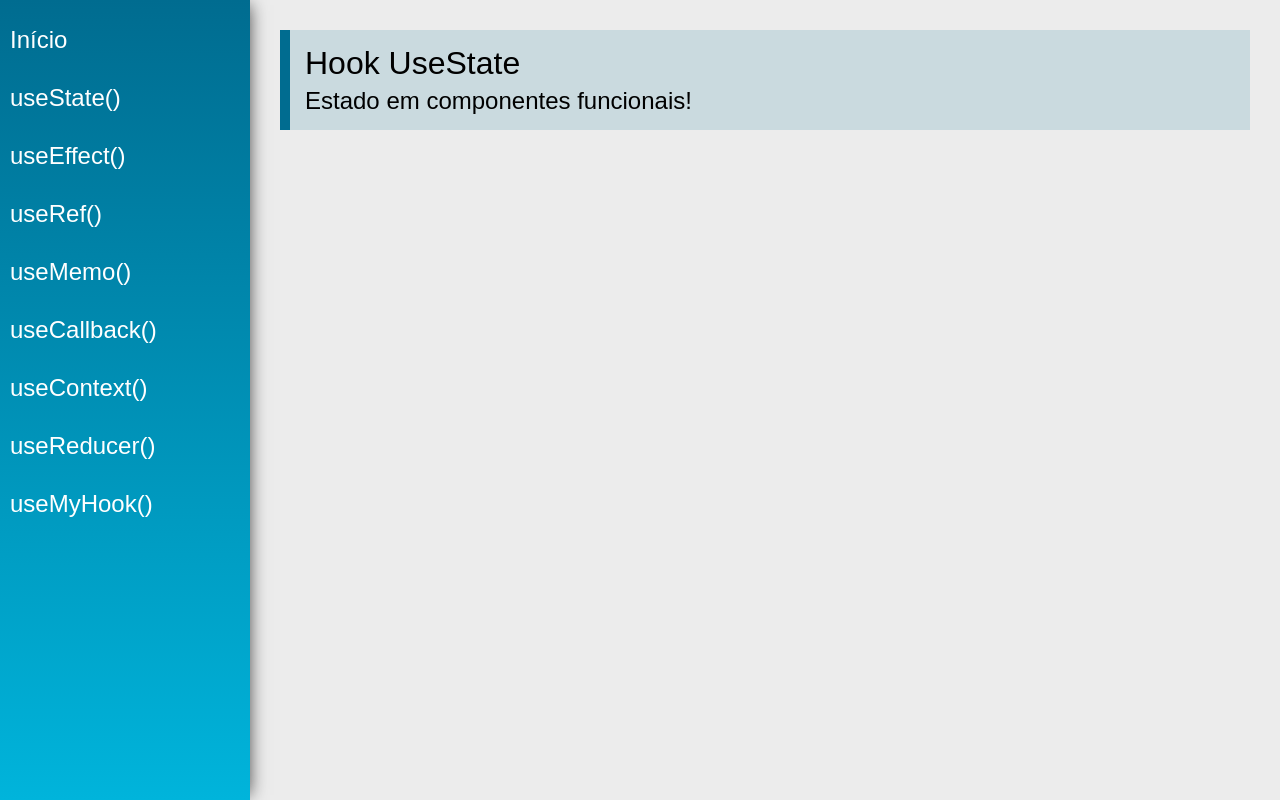
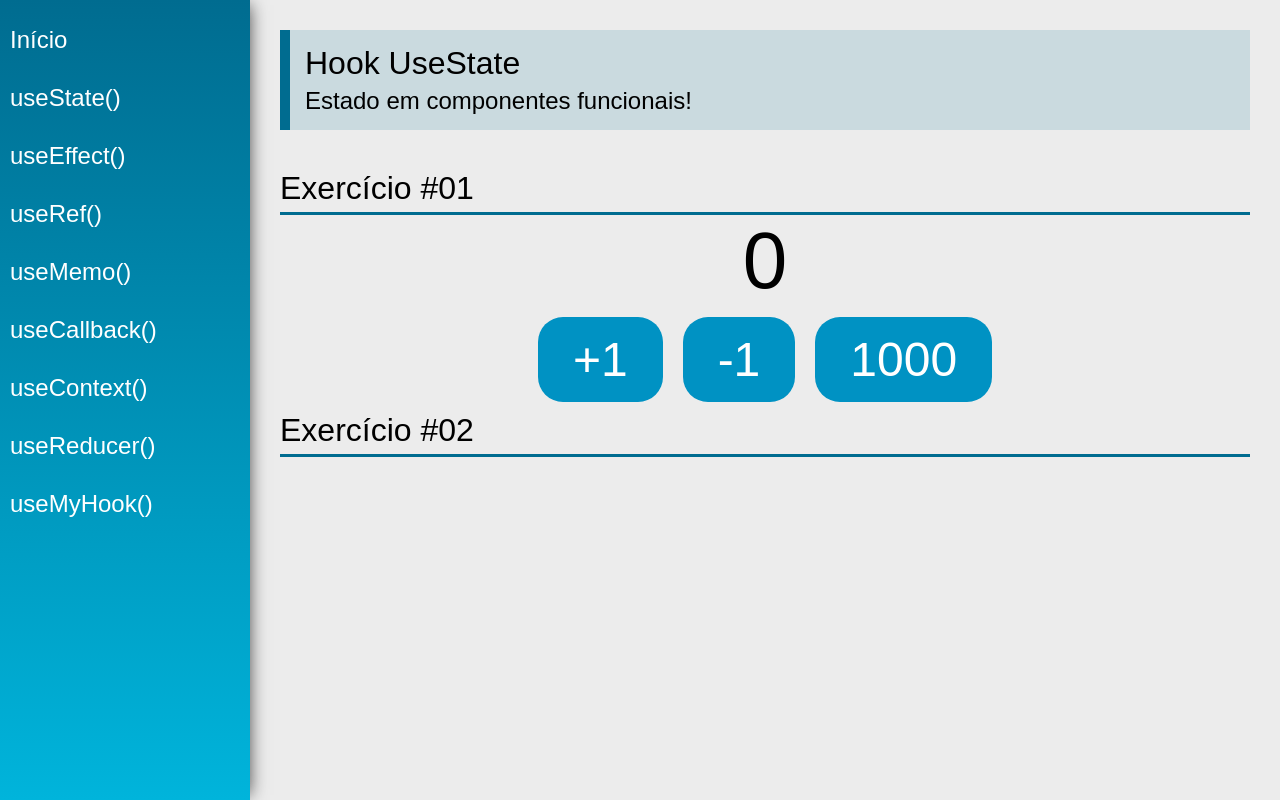
Before and after one commit to edilson-rodrigues/hooks, a React (Create React App) app: page /useState in a window 1280 px wide. Built offline with nearby package versions, Linux system fonts and the light colour scheme.

Commit message:
useState #01

```diff
--- a/src/views/examples/UseState.jsx
+++ b/src/views/examples/UseState.jsx
@@ -1,13 +1,41 @@
-import React from 'react'
+import React, {useState} from 'react'
 import PageTitle from '../../components/layout/PageTitle'
+import SectionTitle from "../../components/layout/SectionTitle";
 
-const UseState = (props) => {
+const UseState = () => {
+    const [count, setCount] = useState(0)
     return (
         <div className="UseState">
             <PageTitle
                 title="Hook UseState"
                 subtitle="Estado em componentes funcionais!"
             />
+
+            <SectionTitle title={"Exercício #01"}/>
+            <div className="center">
+                <span className="text">{count}</span>
+                <div>
+                    <button
+                        className="btn"
+                        onClick={() => setCount(count + 1)}
+                    >
+                        +1
+                    </button>
+                    <button
+                        className="btn"
+                        onClick={() => setCount(count - 1)}
+                    >
+                        -1
+                    </button>
+                    <button
+                        className="btn"
+                        onClick={() => setCount(current => current + 1000)}
+                    >
+                        1000
+                    </button>
+                </div>
+            </div>
+            <SectionTitle title={"Exercício #02"}/>
         </div>
     )
 }
```
